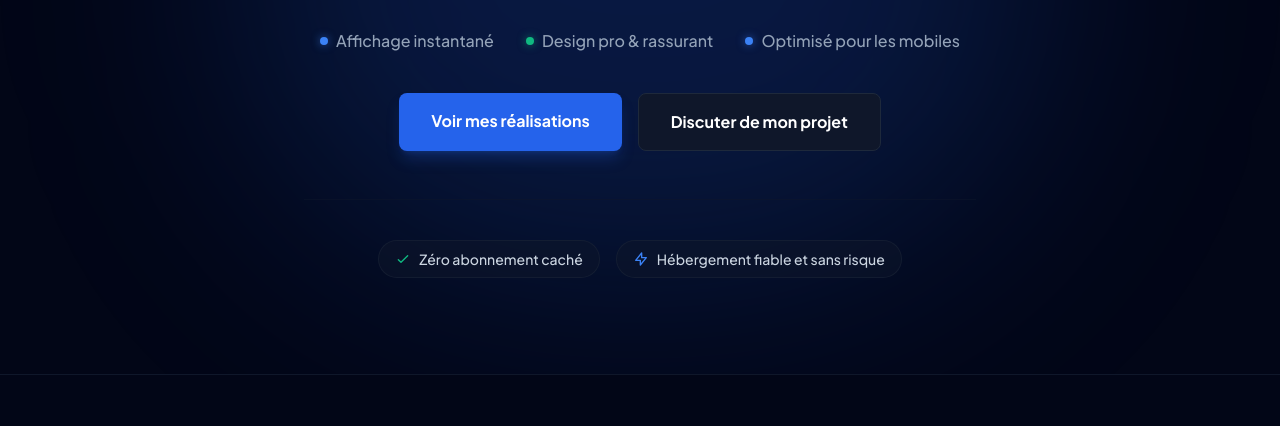
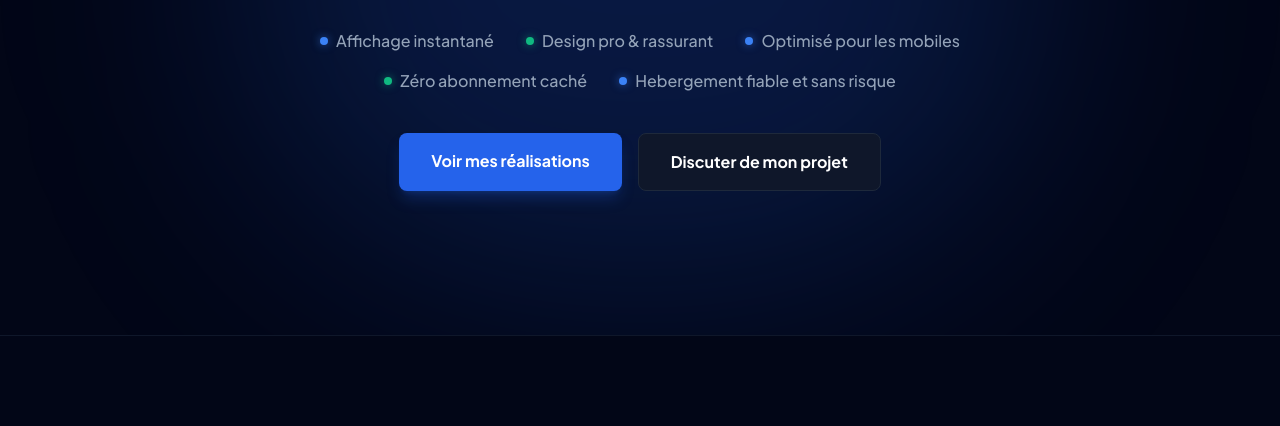
Before and after one commit to Sim-Blo/Sim-Blo.github.io, an Astro site: page / in a window 1280 px wide. Shown: the part 327-753 px from the top of the page. Built offline with nearby package versions, Linux system fonts and the light colour scheme; Astro itself is replaced by a stand-in of ours.

Commit message:
changement puces

```diff
--- a/src/pages/index.astro
+++ b/src/pages/index.astro
@@ -37,6 +37,14 @@ import Portfolio from '../components/portfolio.astro';
                         <span class="w-2 h-2 rounded-full bg-blue-500 shadow-[0_0_8px_rgba(59,130,246,0.6)]"></span>
                         Optimisé pour les mobiles
                     </span>
+                    <span class="flex items-center gap-2">
+                        <span class="w-2 h-2 rounded-full bg-emerald-500 shadow-[0_0_8px_rgba(16,185,129,0.6)]"></span>
+                        Zéro abonnement caché
+                    </span>
+                    <span class="flex items-center gap-2">
+                        <span class="w-2 h-2 rounded-full bg-blue-500 shadow-[0_0_8px_rgba(59,130,246,0.6)]"></span>
+                        Hebergement fiable et sans risque
+                    </span>
                 </div>
             </div>
 
@@ -49,21 +57,6 @@ import Portfolio from '../components/portfolio.astro';
 				</a>
 			</div>
 
-            <div class="flex flex-wrap justify-center gap-4 text-slate-400 text-xs md:text-sm pt-10 w-full max-w-2xl border-t border-slate-900/50">
-                <span class="flex items-center gap-2 px-4 py-2 rounded-full bg-slate-900/50 border border-slate-800/50 transition-colors hover:border-slate-700">
-                    <svg xmlns="http://www.w3.org/2000/svg" class="h-4 w-4 text-emerald-500" fill="none" viewBox="0 0 24 24" stroke="currentColor">
-                        <path stroke-linecap="round" stroke-linejoin="round" stroke-width="2" d="M5 13l4 4L19 7" />
-                    </svg>
-                    <span class="text-slate-300">Zéro abonnement caché</span>
-                </span>
-
-                <span class="flex items-center gap-2 px-4 py-2 rounded-full bg-slate-900/50 border border-slate-800/50 transition-colors hover:border-slate-700">
-                    <svg xmlns="http://www.w3.org/2000/svg" class="h-4 w-4 text-blue-500" fill="none" viewBox="0 0 24 24" stroke="currentColor">
-                        <path stroke-linecap="round" stroke-linejoin="round" stroke-width="2" d="M13 10V3L4 14h7v7l9-11h-7z" />
-                    </svg>
-                    <span class="text-slate-300">Hébergement fiable et sans risque</span>
-                </span>
-            </div>
 		</section>
 
         <div id="portfolio" class="pt-12">
```
